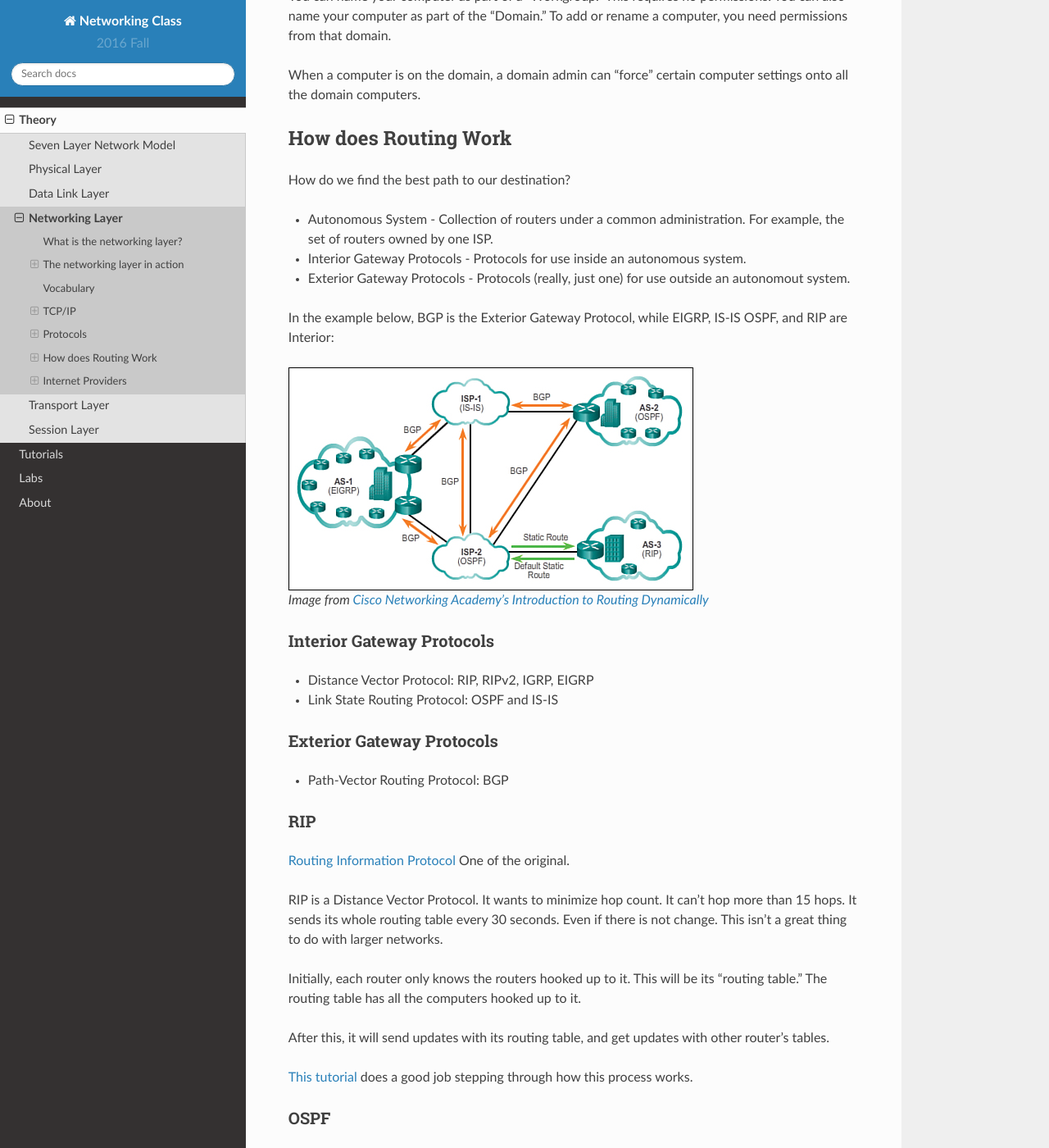
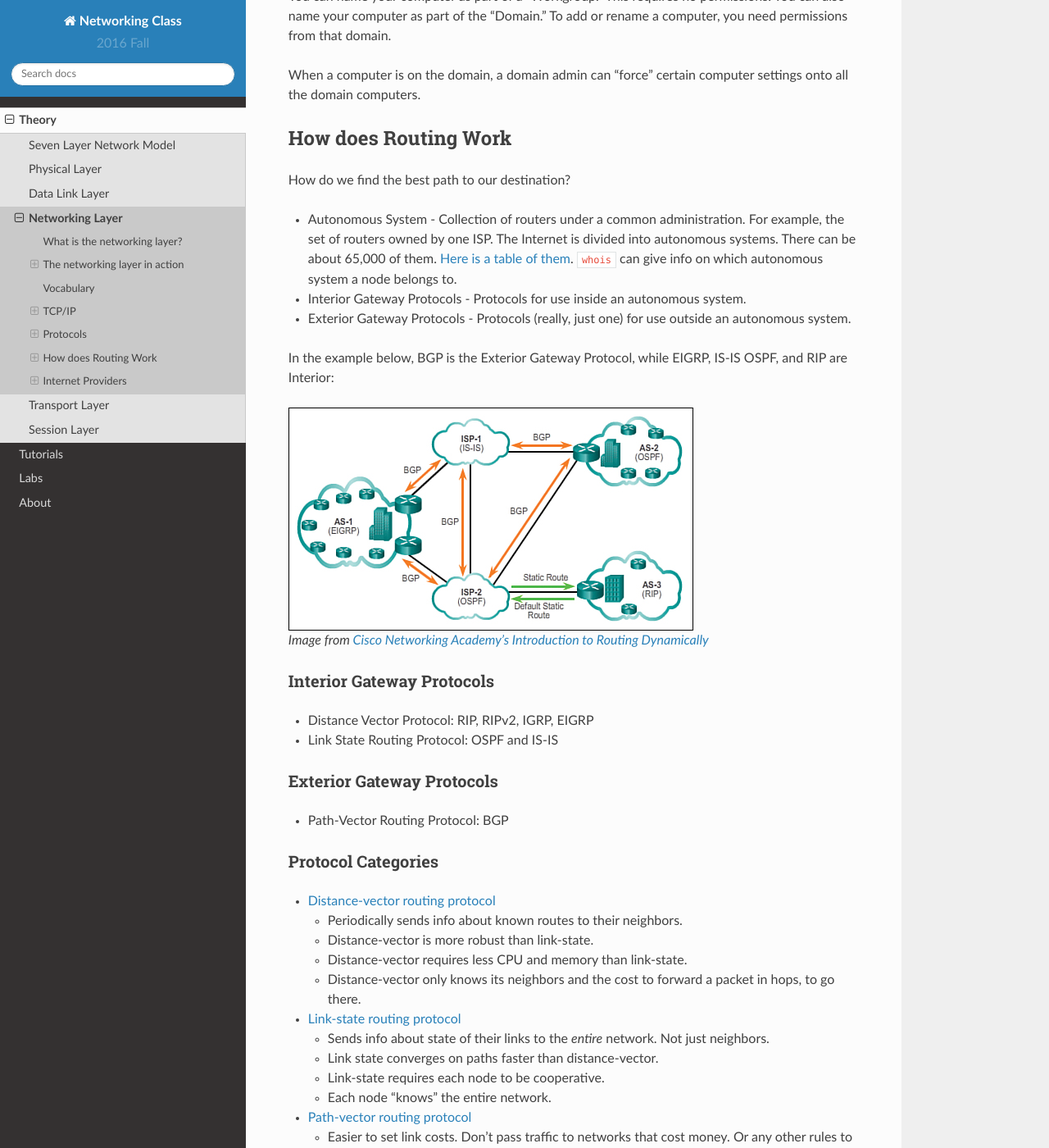
Before and after one commit to pvcraven/networking-class, a Sphinx documentation site: the page built from source/chapters/network_layer/network_layer.rst, in a window 1280 px wide and 1400 px high, scrolled down 12101 px. Shown: the whole window at 82% size. Built offline with Sphinx 7.4.7 and the Read the Docs theme 2.0.0, drawn with Linux system fonts in a browser that asks for light colours; some of the changed text lies outside the part shown.

Commit message:
Update on routing info.

```diff
--- a/source/chapters/network_layer/network_layer.rst
+++ b/source/chapters/network_layer/network_layer.rst
@@ -565,9 +565,12 @@ How does Routing Work
 How do we find the best path to our destination?
 
 * Autonomous System - Collection of routers under a common administration. For
-  example, the set of routers owned by one ISP.
+  example, the set of routers owned by one ISP. The Internet is divided into
+  autonomous systems. There can be about 65,000 of them.
+  `Here is a table of them <http://www.bgplookingglass.com/list-of-autonomous-system-numbers>`_.
+  ``whois`` can give info on which autonomous system a node belongs to.
 * Interior Gateway Protocols - Protocols for use inside an autonomous system.
-* Exterior Gateway Protocols - Protocols (really, just one) for use outside an autonomout system.
+* Exterior Gateway Protocols - Protocols (really, just one) for use outside an autonomous system.
 
 In the example below, BGP is the Exterior Gateway Protocol, while EIGRP, IS-IS
 OSPF, and RIP are Interior:
@@ -587,6 +590,29 @@ Exterior Gateway Protocols
 
 * Path-Vector Routing Protocol: BGP
 
+Protocol Categories
+^^^^^^^^^^^^^^^^^^^
+
+* `Distance-vector routing protocol <https://en.wikipedia.org/wiki/Distance-vector_routing_protocol>`_
+
+  * Periodically sends info about known routes to their neighbors.
+  * Distance-vector is more robust than link-state.
+  * Distance-vector requires less CPU and memory than link-state.
+  * Distance-vector only knows its neighbors and the cost to forward a packet
+    in hops, to go there.
+
+* `Link-state routing protocol <https://en.wikipedia.org/wiki/Link-state_routing_protocol>`_
+
+  * Sends info about state of their links to the *entire* network. Not just
+    neighbors.
+  * Link state converges on paths faster than distance-vector.
+  * Link-state requires each node to be cooperative.
+  * Each node "knows" the entire network.
+
+* `Path-vector routing protocol <https://en.wikipedia.org/wiki/Path_vector_protocol>`_
+
+  * Easier to set link costs. Don't pass traffic to networks that cost money. Or
+    any other rules to follow commercial relationships.
 
 RIP
 ^^^
@@ -606,7 +632,6 @@ other router's tables.
 
 `This tutorial <http://www.9tut.com/rip-routing-protocol-tutorial>`_ does a good
 job stepping through how this process works.
-
 
 OSPF
 ^^^^
```
